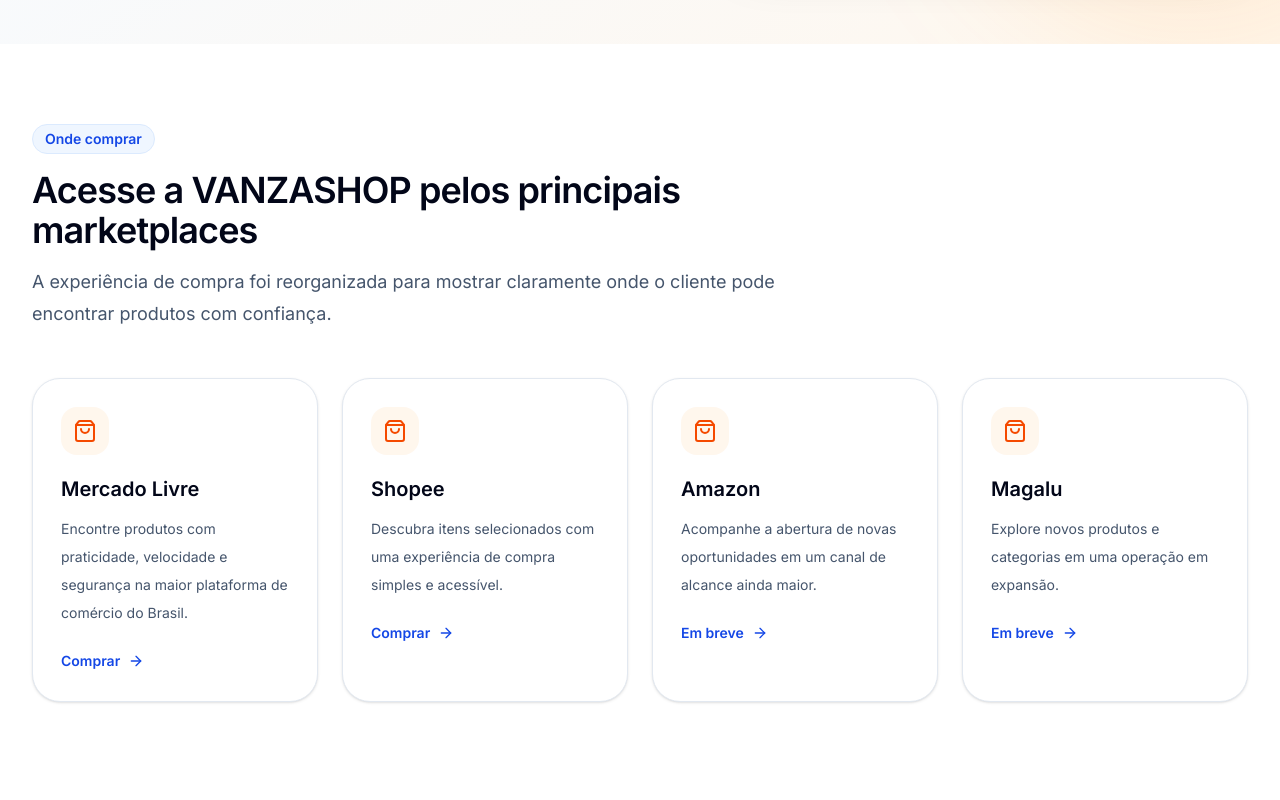
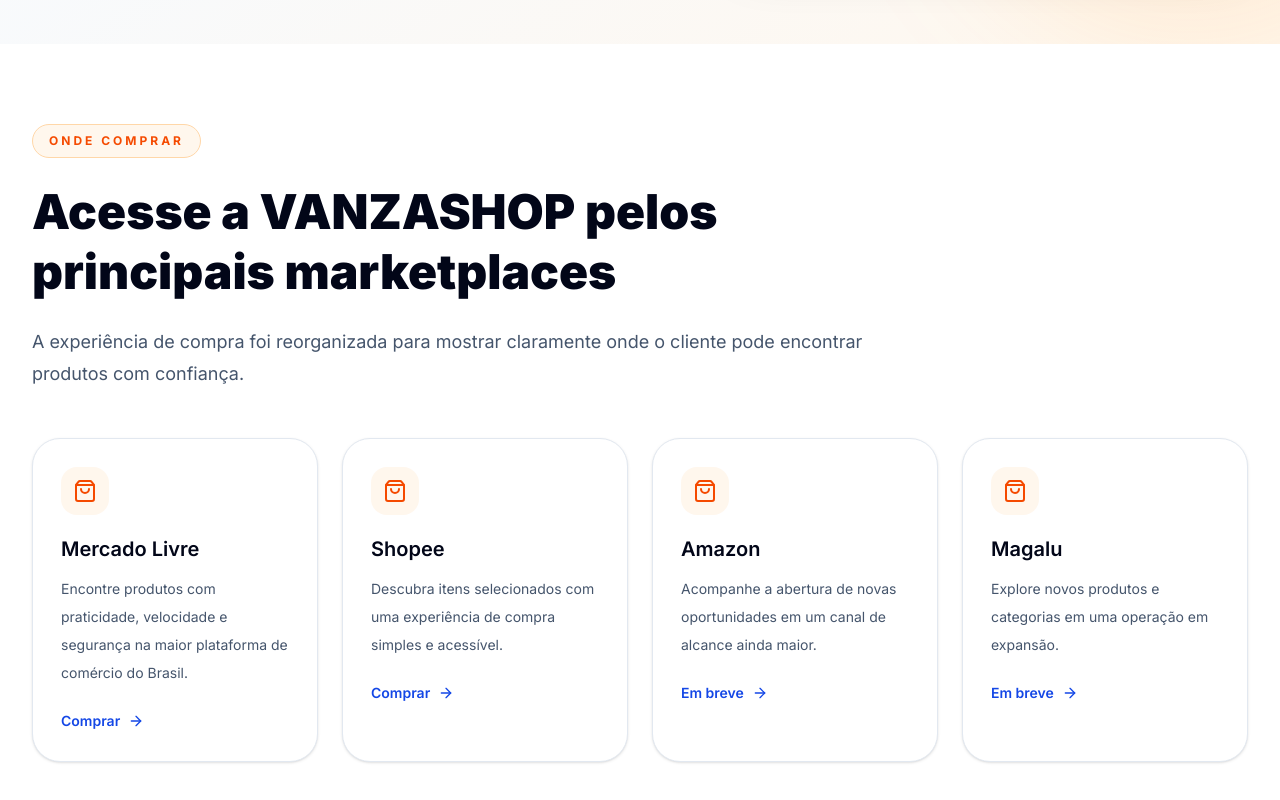
Before and after one commit to vanzashop-bit/Vanzashop-Site, a Next.js app: page / in a window 1280 px wide. Shown: the part 840-1640 px from the top of the page. Built offline with nearby package versions, Linux system fonts and the light colour scheme.

Commit message:
Refactor SectionTitle component layout and styles

```diff
--- a/components/SectionTitle.tsx
+++ b/components/SectionTitle.tsx
@@ -12,14 +12,30 @@
   center = false,
 }: SectionTitleProps) {
   return (
-    <div className={center ? "mx-auto max-w-3xl text-center" : "max-w-3xl"}>
-      <p className="mb-4 inline-flex items-center rounded-full border border-blue-100 bg-blue-50 px-3 py-1 text-sm font-semibold text-blue-700">
+    <div
+      className={
+        center
+          ? "mx-auto max-w-4xl text-center"
+          : "max-w-4xl"
+      }
+    >
+      <span className="inline-flex items-center rounded-full border border-orange-200 bg-orange-50 px-4 py-2 text-xs font-bold uppercase tracking-[0.25em] text-orange-600">
+
         {eyebrow}
+
+      </span>
+
+      <h2 className="mt-6 text-4xl font-black leading-tight text-slate-950 sm:text-5xl">
+
+        {title}
+
+      </h2>
+
+      <p className="mt-6 text-lg leading-8 text-slate-600">
+
+        {description}
+
       </p>
-      <h2 className="text-3xl font-semibold tracking-tight text-slate-950 sm:text-4xl">
-        {title}
-      </h2>
-      <p className="mt-4 text-lg leading-8 text-slate-600">{description}</p>
     </div>
   );
 }
```
